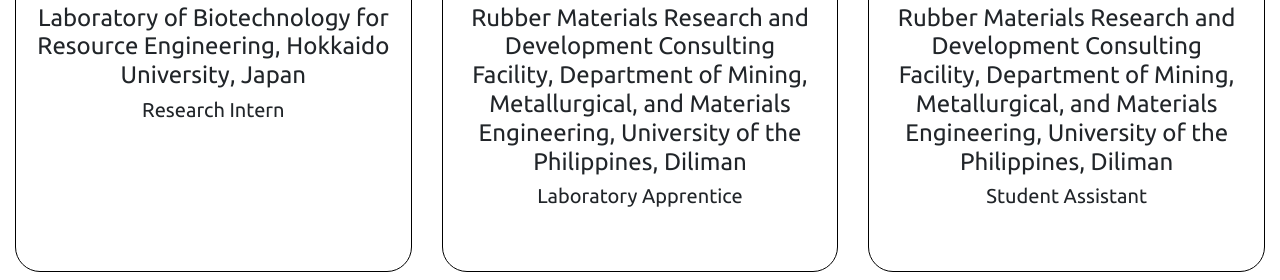
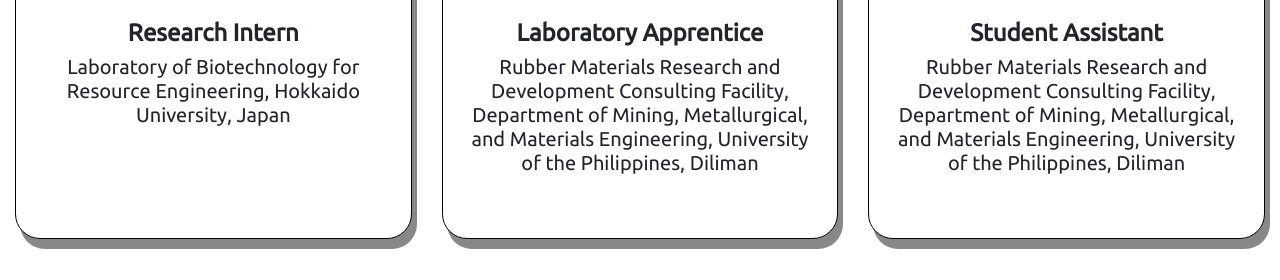
Before and after one commit to zachchao/AlliesWebsite, a Flask app: page / in a window 1280 px wide. Shown: the part 1323-1603 px from the top of the page. Run offline with Flask 2, Linux system fonts and the light colour scheme; some libraries are stand-ins or nearby versions.

Commit message:
asthetic and content changes

```diff
--- a/activities.json
+++ b/activities.json
@@ -3,7 +3,7 @@
 		"img" : "https://s3-us-west-2.amazonaws.com/allieportfolio/act1.png",
 		"placeOfWork" : "UP Materials Science Society",
 		"jobTitle" : "President",
-		"description1" : "I serve as the president of ",
+		"description1" : "I serve as the president of the",
 		"linkText" : "UP MSS",
 		"linkAddress" : "https://www.facebook.com/upmss/",
 		"description2" : ", an organization dedicated to the promotion and advancement of materials science and engineering in the Philippines through various events, outreach programs, and online platforms."
@@ -28,9 +28,9 @@
 	},
 	{
 		"img" : "https://s3-us-west-2.amazonaws.com/allieportfolio/act4.png",
-		"placeOfWork" : "Empowerment Series 2019",
+		"placeOfWork" : "Women Empowerment Series 2018",
 		"jobTitle" : "Overall Head",
-		"description1" : "I directed UP Women in Engineering's Empowerment Series for 2018. This event aimed to encourage female high school students to consider STEM fields by exposing them to powerful rolemodels; established women in STEM."
+		"description1" : "I directed UP Women in Engineering's Women Empowerment Series for 2018. This event aimed to encourage female high school students to consider STEM fields by exposing them to powerful rolemodels; established women in STEM."
 	},
 	{
 		"img" : "https://s3-us-west-2.amazonaws.com/allieportfolio/act1.png",
@@ -42,6 +42,6 @@
 		"img" : "https://s3-us-west-2.amazonaws.com/allieportfolio/act6.jpg",
 		"placeOfWork" : "Freshie Help Manual",
 		"jobTitle" : "Editor-in-chief",
-		"description1" : "I was responsible for all operations related to the publication of a mini-magazine aimed at freshmen and transferees that contained vital knowledge about the university."
+		"description1" : "I was responsible for overseeing all operations related to the publication of a mini-magazine aimed at freshmen and transferees that contained vital knowledge about the university."
 	}
 ]
--- a/projects.json
+++ b/projects.json
@@ -57,8 +57,7 @@
 			"Degradation",
 			"Electrochemistry",
 			"Fuel cells",
-			"Polymers",
-			"Publication"
+			"Polymers"
 		]
 	},
 	{
--- a/templates/index.html
+++ b/templates/index.html
@@ -32,6 +32,7 @@
         border-color: black;
         background: #dccdc;
         height: 100%;
+        box-shadow: 5px 10px #888888;
     }
 
     .card-tag{
@@ -173,8 +174,8 @@
                 <div class="card">
                     <img class="card-img-top" src="{{ workExperience['img'] }}">
                     <div class="card-body">
-                        <h4>{{ workExperience['placeOfWork'] }}</h4>
-                        <h5>{{ workExperience['jobTitle'] }}</h5>
+                        <h4 style="font-weight: 600;">{{ workExperience['jobTitle'] }}</h4>
+                        <h5>{{ workExperience['placeOfWork'] }}</h5>
                         <p class="card-text">{{ workExperience['description'] }}</p>
                     </div>
                 </div>
@@ -206,7 +207,7 @@
                     </div>
 
                     <div class="card-body">
-                        <h4>{{ project['title'] }}</h4>
+                        <h4 style="font-weight: 600;">{{ project['title'] }}</h4>
                         <h5>{{ project['jobTitle'] }}</h5>
                         <p class="card-text">{{ project['description'] }}</p>
                     </div>
@@ -234,7 +235,7 @@
                 <div class="card">
                     <img class="card-img-top" src="{{ activity['img'] }}">
                     <div class="card-body">
-                        <h4>{{ activity['placeOfWork'] }}</h4>
+                        <h4 style="font-weight: 600;">{{ activity['placeOfWork'] }}</h4>
                         <h5>{{ activity['jobTitle'] }}</h5>
                         <p class="card-text">{{ activity['description1'] }}
                         {% if activity['linkAddress'] %}
--- a/templates/navbar2.html
+++ b/templates/navbar2.html
@@ -15,7 +15,7 @@
   }
 
   .navItem>a{
-    color: black;
+    color: white;
     font-family: 'Major Mono Display', monospace;
   }
 
@@ -25,7 +25,7 @@
   }
 </style>
 
-<div class="row" style="max-width: 1340px; margin: 0 auto;">
+<div class="row" style="max-width: 1340px; margin: 0 auto; background-color: black; color: white; padding-bottom: 15px;">
   <div class="col-sm-4 col-lg-2 navItem">
     <a class="ubuntuFont" href="#aboutMeContainer">about me</a>
   </div>
@@ -42,6 +42,6 @@
     <a class="ubuntuFont" style="cursor: pointer;" data-toggle="modal" data-target="#exampleModal">résumé</a>
   </div>
   <div class="col-sm-4 col-lg-2 navItem">
-    <a class="ubuntuFont" href="mailto:arabeloallison@gmail.com?subject=Hi%20Allison!">contact me</a>
+    <a class="ubuntuFont" href="mailto:aiarabelo@up.edu.ph?subject=Hi%20Allison!">contact me</a>
   </div>
 </div>
```
